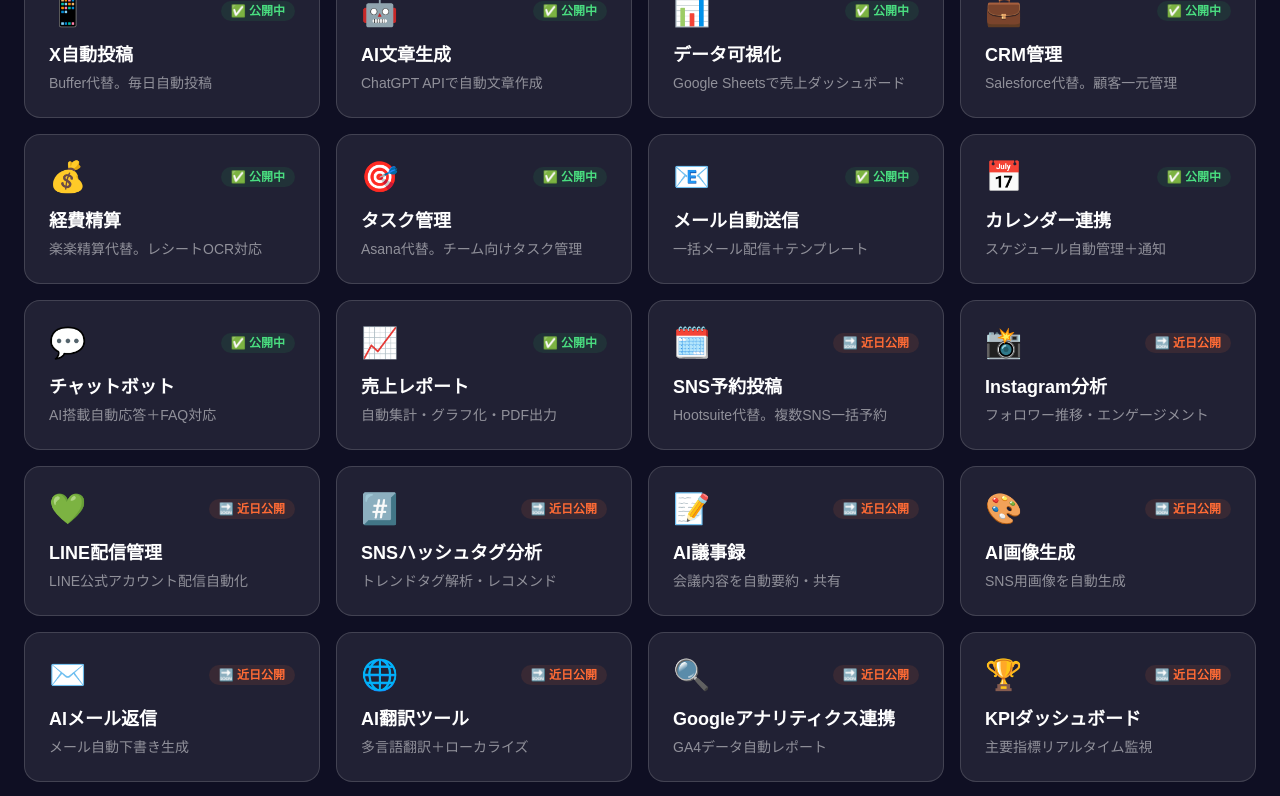
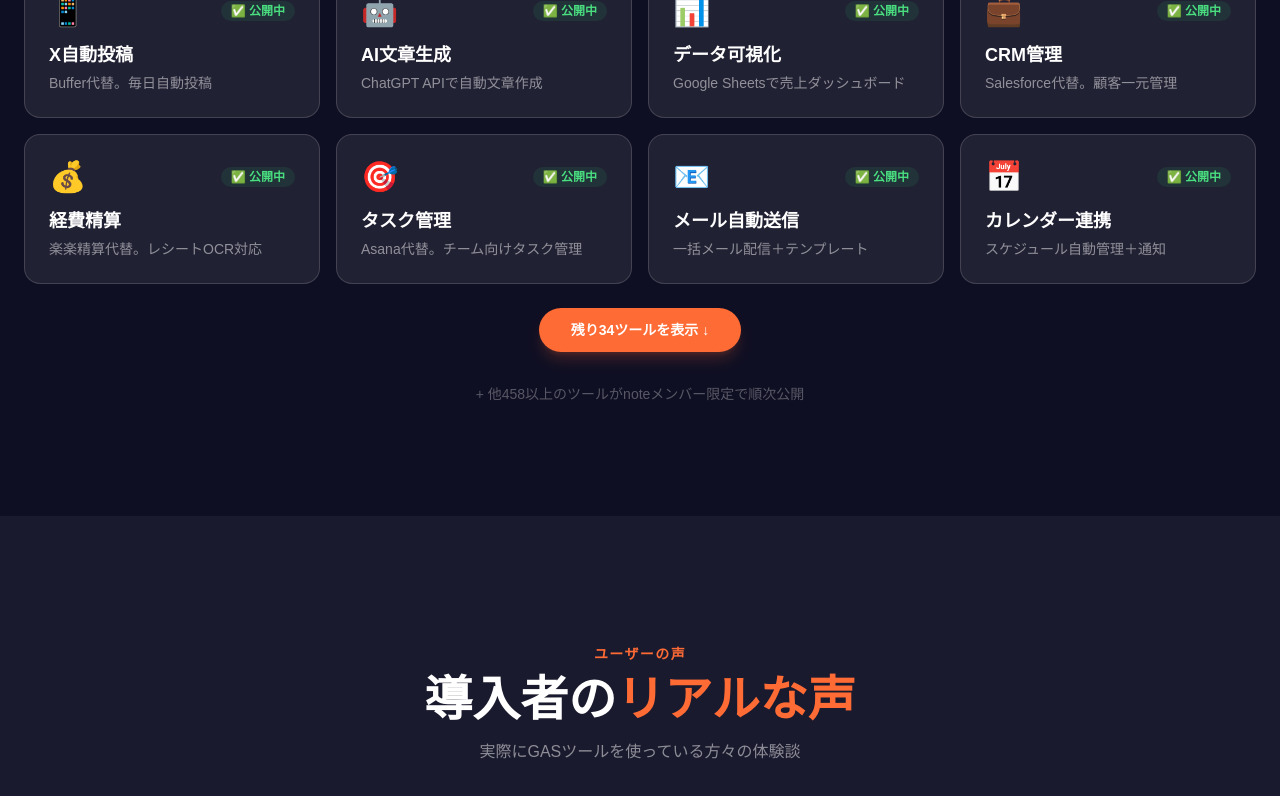
Before and after one commit to rebirth-ai/gasoji-labo-lp, a Next.js app: page / in a window 1280 px wide. Shown: the part 2871-3667 px from the top of the page. Built offline with nearby package versions, Linux system fonts and the light colour scheme.

Commit message:
v14.5: ツール一覧 初期8個表示+もっと見るボタン（スマホ表示問題対策）

```diff
--- a/components/ToolDashboard.tsx
+++ b/components/ToolDashboard.tsx
@@ -66,6 +66,7 @@ const TOOLS = [
 export default function ToolDashboard() {
   const [activeCategory, setActiveCategory] = useState('all')
   const [search, setSearch] = useState('')
+  const [showAll, setShowAll] = useState(false)
 
   const filteredTools = useMemo(() => {
     return TOOLS.filter((tool) => {
@@ -133,7 +134,7 @@ export default function ToolDashboard() {
 
         {/* Tool grid */}
         <div className="grid gap-4 grid-cols-1 sm:grid-cols-2 lg:grid-cols-4">
-          {filteredTools.map((tool) => (
+          {(showAll ? filteredTools : filteredTools.slice(0, 8)).map((tool) => (
             <div
               key={tool.name}
               className="group rounded-2xl bg-white/[0.08] p-6 border border-white/[0.15] transition-all hover:bg-white/10 hover:border-[#FF6B35]/30 hover:-translate-y-1"
@@ -156,6 +157,16 @@ export default function ToolDashboard() {
           ))}
         </div>
 
+        {!showAll && filteredTools.length > 8 && (
+          <div className="mt-6 text-center">
+            <button
+              onClick={() => setShowAll(true)}
+              className="rounded-full bg-[#FF6B35] px-8 py-3 text-sm font-bold text-white shadow-lg shadow-[#FF6B35]/20 transition-all hover:scale-105 hover:shadow-xl"
+            >
+              残り{filteredTools.length - 8}ツールを表示 ↓
+            </button>
+          </div>
+        )}
         <p className="mt-8 text-center text-sm text-white/30">
           + 他{TOTAL_TOOLS - TOOLS.length}以上のツールがnoteメンバー限定で順次公開
         </p>
```
